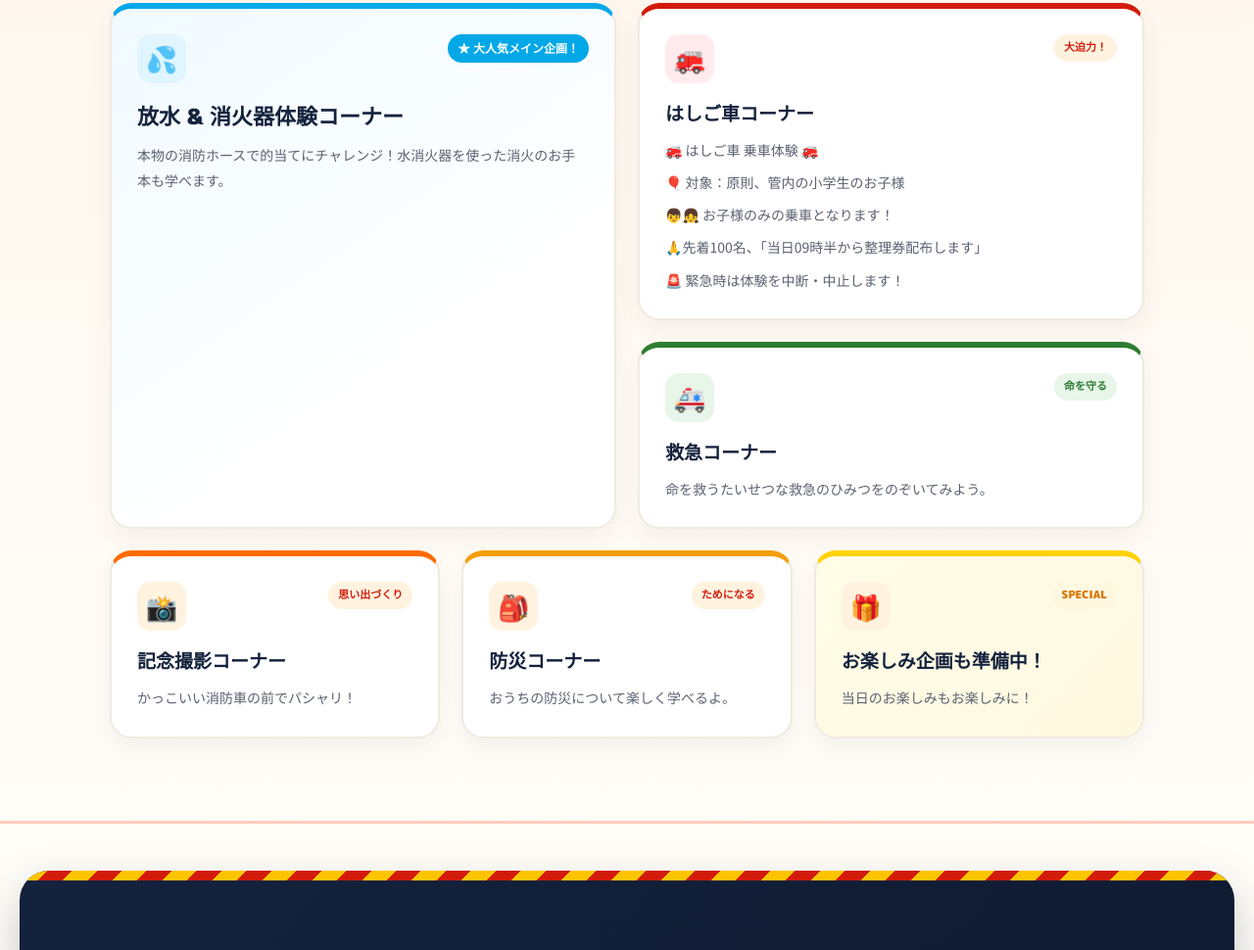
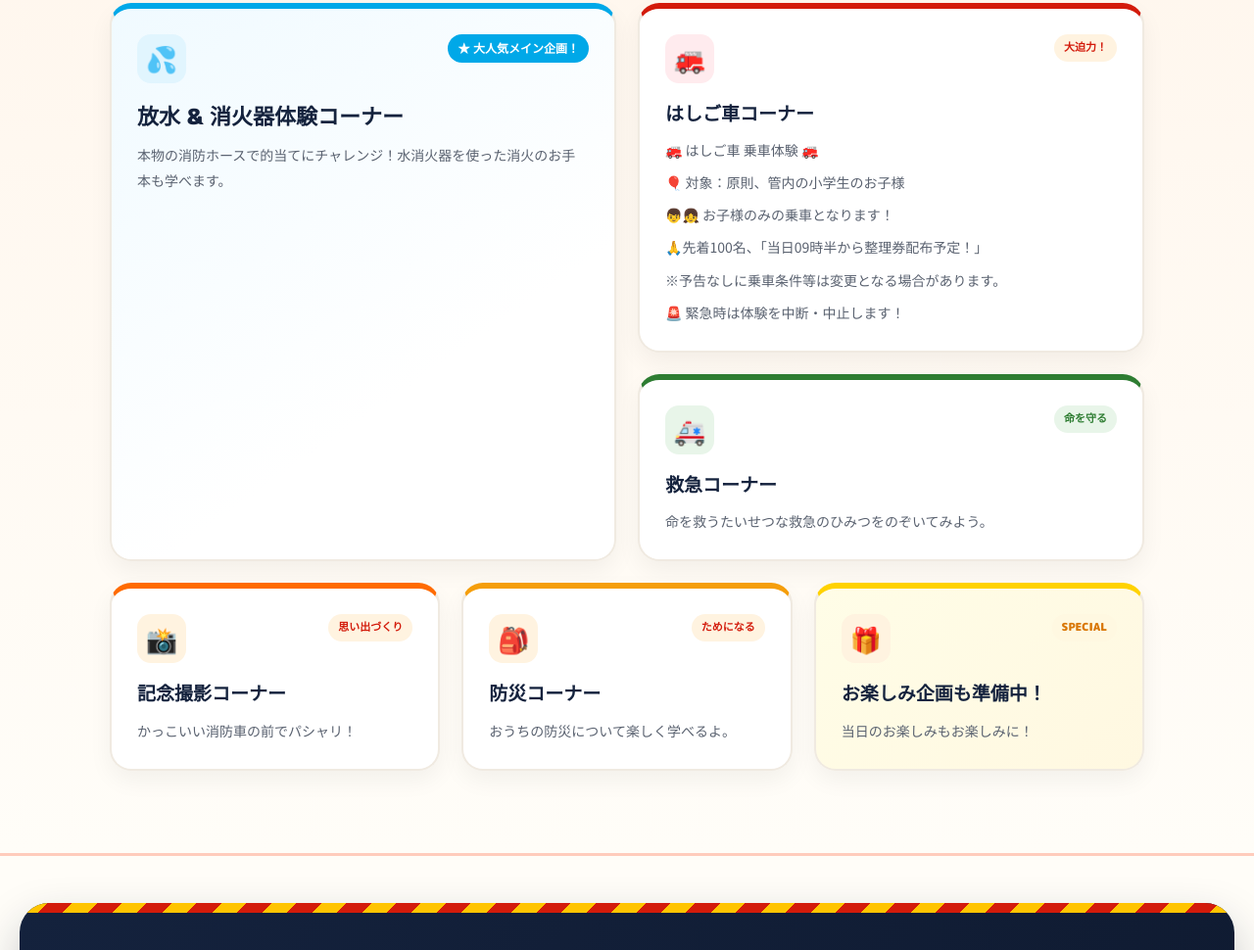
Before and after one commit to toubu-fire-festival/fire-festival, a plain HTML site: page index.html in a window 1280 px wide. Shown: the part 1915-2885 px from the top of the page at 98% size. Drawn offline with Linux system fonts and the light colour scheme.

Commit message:
Update index.html

```diff
--- a/index.html
+++ b/index.html
@@ -993,8 +993,8 @@
           <p>🚒 はしご車 乗車体験 🚒</p>
 <p>🎈 対象：原則、管内の小学生のお子様</p>
 <p>👦👧 お子様のみの乗車となります！</p>
-<p>🙏先着100名、「当日09時半から整理券配布します」</p>
-
+<p>🙏先着100名、「当日09時半から整理券配布予定！」</p>
+  <p>※予告なしに乗車条件等は変更となる場合があります。</p>
 <p>🚨 緊急時は体験を中断・中止します！</p>
         </div>
       </div>
```
